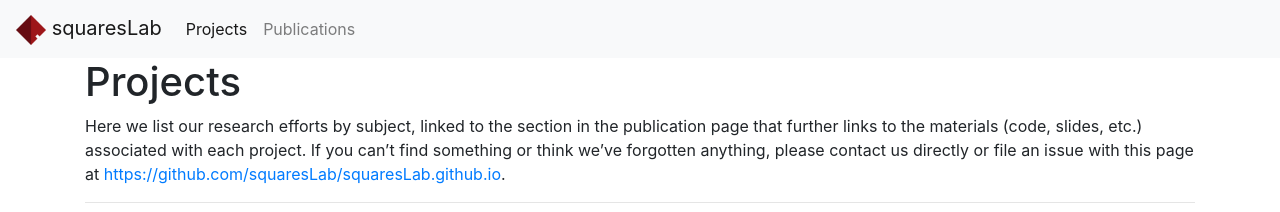
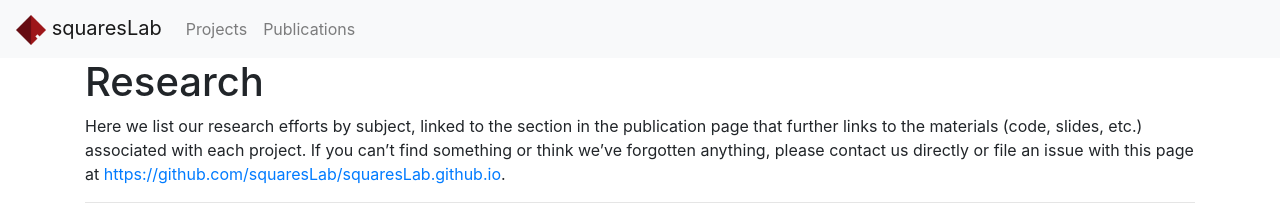
Before and after one commit to squaresLab/squaresLab.github.io, a Jekyll site: the page built from research.md, in a window 1280 px wide. Shown: the top 212 px of the page. Built offline with Jekyll 4.4.1, drawn with Linux system fonts in a browser that asks for light colours; nearby versions of some CDN libraries.

Commit message:
Move projects page to research

```diff
--- a/projects.md
+++ b/research.md
@@ -1,10 +1,10 @@
 ---
-title: Projects
+title: Research
 layout: default
-permalink: /projects/
+permalink: /research/
 ---
 
-# Projects
+# Research
 
 Here we list our research efforts by subject, linked to the section in the
 publication page that further links to the materials (code, slides, etc.)
```
